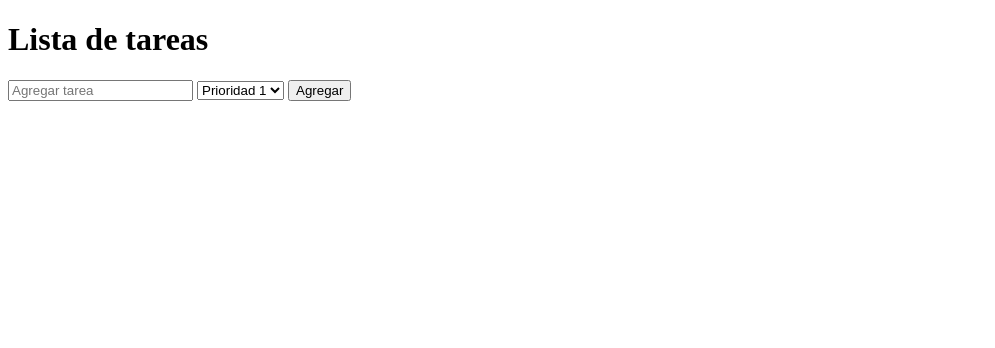
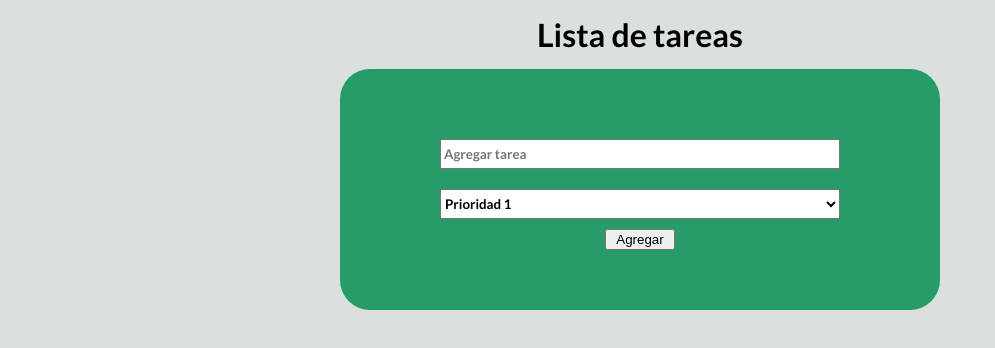
Before and after one commit to florencialarreategui/to_do_list, a plain HTML site: page index.html in a window 1280 px wide. Shown: the whole page, without its empty margins (0-995 px from the left). Drawn offline with Linux system fonts and the light colour scheme.

Commit message:
agrego estilos

```diff
--- a/index.html
+++ b/index.html
@@ -4,14 +4,15 @@
 <head>
     <meta charset="UTF-8">
     <meta name="viewport" content="width=device-width, initial-scale=1.0">
-    <title>Document</title>
+    <title>Lista de tareas</title>
+    <link rel="stylesheet" href="style.css">
 </head>
 
 <body>
     <h1>Lista de tareas</h1>
     <div class="principal">
-        <input id="tarea" type="text" placeholder="Agregar tarea">
-        <select>
+        <input id="tarea" class="tamaño" type="text" placeholder="Agregar tarea">
+        <select class="tamaño">
             <option value="1">
                 Prioridad 1
             </option>
--- a/style.css
+++ b/style.css
@@ -0,0 +1,49 @@
+@import url('https://fonts.googleapis.com/css2?family=Lato:ital,wght@0,100;0,300;0,400;0,700;0,900;1,100;1,300;1,400;1,700;1,900&family=Roboto:ital,wght@0,100..900;1,100..900&display=swap');
+
+* {
+    margin: 0;
+    box-sizing: border-box;
+
+}
+
+body {
+    background-color: #dae0de;
+    display: flex;
+    flex-direction: column;
+    justify-content: center;
+    align-items: center;
+    font-family: "Lato", sans-serif;
+    font-weight: 100;
+    font-style: normal;
+}
+
+.principal {
+    background-color: #289C68;
+    display: flex;
+    flex-direction: column;
+    justify-content: center;
+    align-items: center;
+    width: 600px;
+    padding: 60px;
+    border-radius: 30px;
+}
+
+.tamaño {
+    width: 400px;
+    height: 30px;
+    margin: 10px;
+    font-family: "Lato", sans-serif;
+    font-weight: 700;
+    font-style: normal;
+}
+
+
+
+
+button {
+    width: 70px;
+}
+
+h1 {
+    margin: 15px;
+}
```
